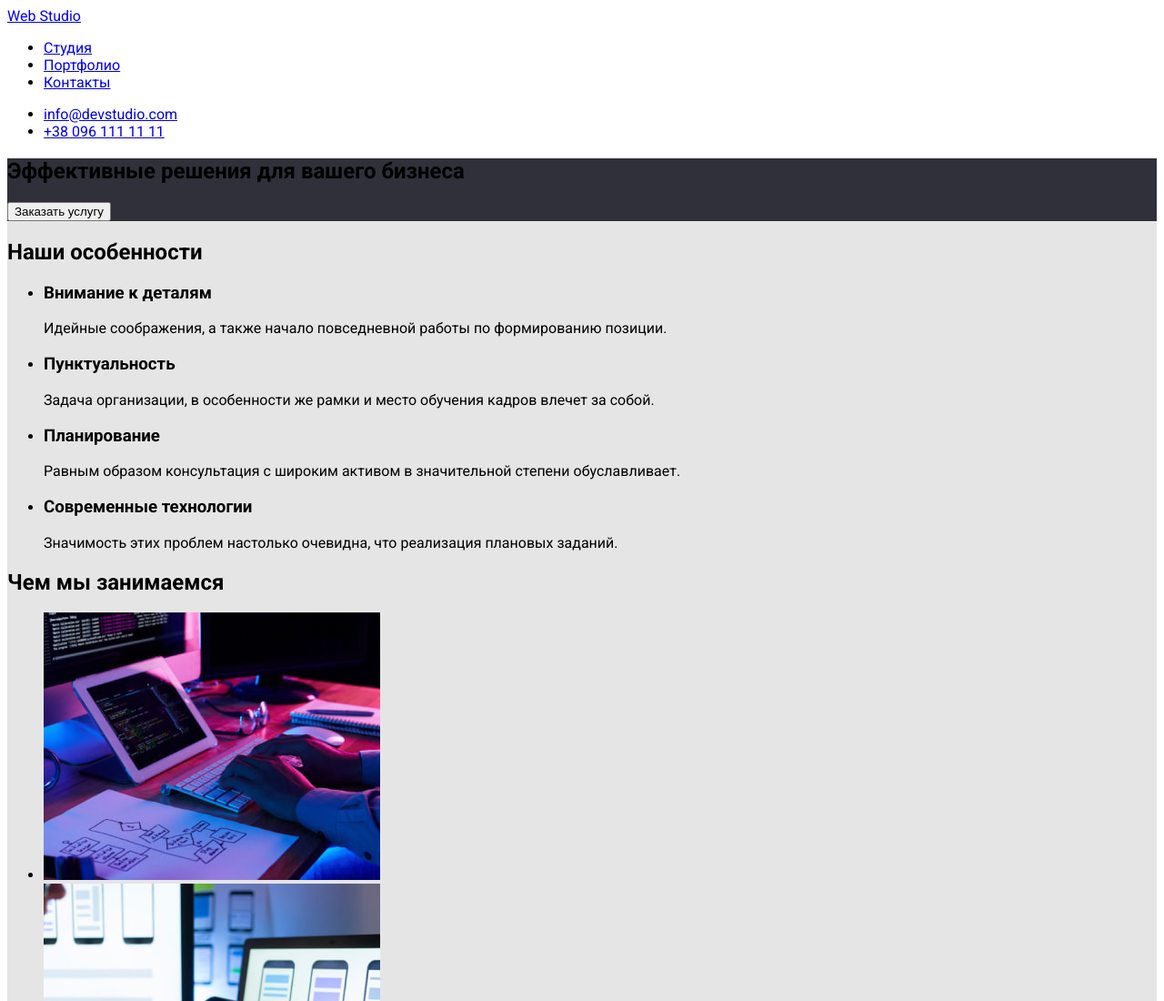
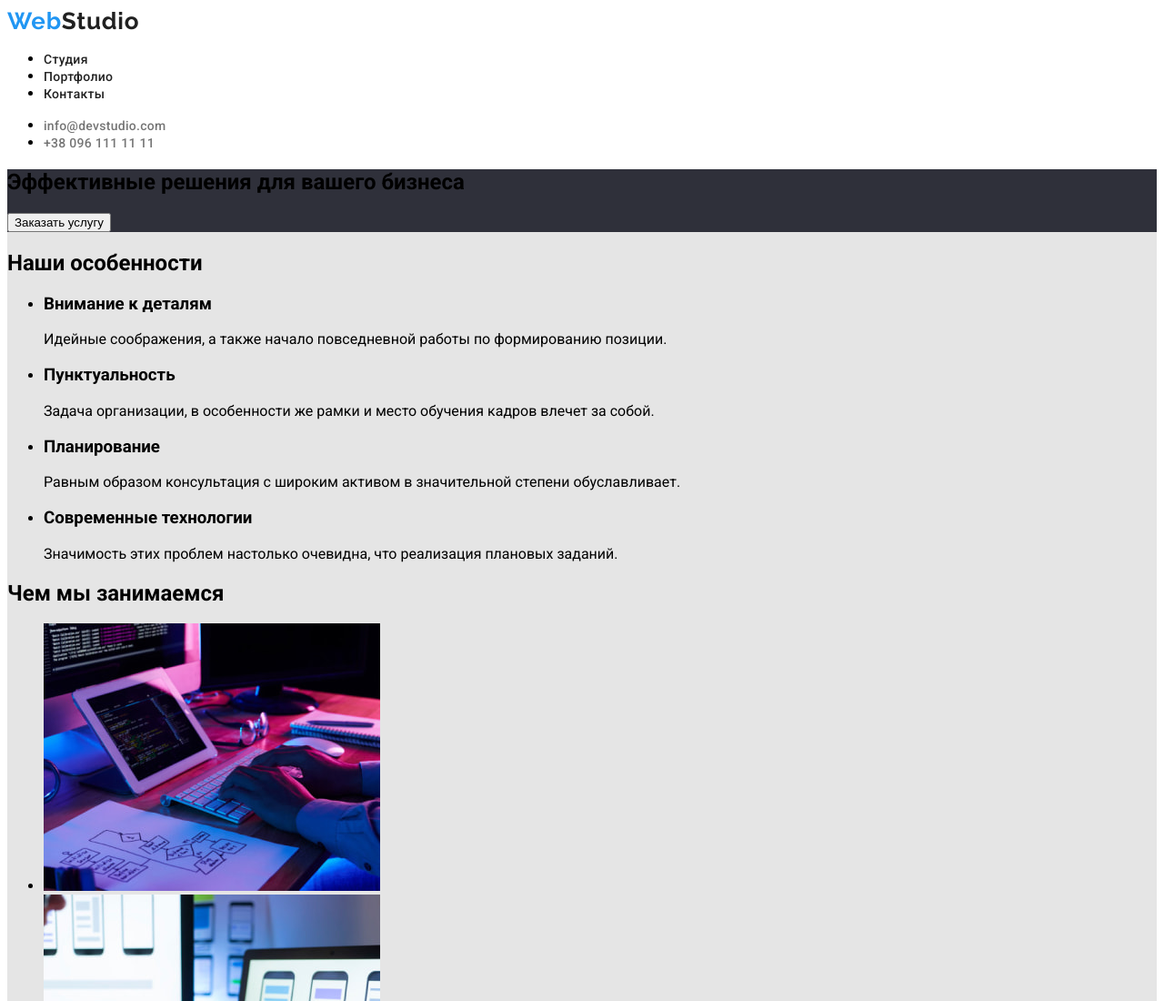
Before and after one commit to RuslanNegoda1989Arjuna/goit-markup-hw-02, a plain HTML site: page index.html in a window 1280 px wide. Shown: the top 1100 px of the page at 91% size. Drawn offline with Linux system fonts and the light colour scheme.

Commit message:
4 commit

```diff
--- a/css/styles.css
+++ b/css/styles.css
@@ -2,18 +2,50 @@ body {
   font-family: 'Roboto', sans-serif;
 }
 .page-header {
-  background: #ffffff;
+  background-color: #ffffff;
 }
+.logo {
+  font-family: 'Raleway';
+  font-style: normal;
+  font-weight: 700;
+  font-size: 26px;
+  line-height: 31px;
+  /* identical to box height */
 
+  letter-spacing: 0.03em;
+  text-decoration: none;
+  color: #212121;
+}
+.web {
+  color: #2196f3;
+}
+.link {
+  font-style: normal;
+  font-weight: 500;
+  font-size: 14px;
+  line-height: 16px;
+  letter-spacing: 0.02em;
+  color: #212121;
+  text-decoration: none;
+}
+.link:hover {
+  color: #2196f3;
+}
+.contact .link {
+  color: #757575;
+}
+.contact .link:hover {
+  color: #2196f3;
+}
 .main {
-  background: #e5e5e5;
+  background-color: #e5e5e5;
 }
 .hero {
-  background: #2f303a;
+  background-color: #2f303a;
 }
 .team {
-  background: #f5f4fa;
+  background-color: #f5f4fa;
 }
 .footer {
-  background: #2f303a;
+  background-color: #2f303a;
 }
--- a/index.html
+++ b/index.html
@@ -17,26 +17,28 @@
   </head>
   <body>
     <header class="page-header">
-      <a href="./" aria-label="Логотип сайта Web Studio" class="logo">Web Studio</a>
+      <a href="./" aria-label="Логотип сайта Web Studio" class="logo"
+        ><span class="web">Web</span>Studio</a
+      >
       <nav class="nav">
         <ul class="site-nav">
           <li>
-            <a href="./index.html">Студия</a>
+            <a class="link" href="./index.html">Студия</a>
           </li>
           <li>
-            <a href="./portfolio.html">Портфолио</a>
+            <a class="link" href="./portfolio.html">Портфолио</a>
           </li>
           <li>
-            <a href="#">Контакты</a>
+            <a class="link" href="#">Контакты</a>
           </li>
         </ul>
       </nav>
-      <ul class="contact-list">
+      <ul class="contact">
         <li>
-          <a href="mailto:info@devstudio.com">info@devstudio.com</a>
+          <a class="link" href="mailto:info@devstudio.com">info@devstudio.com</a>
         </li>
         <li>
-          <a href="tel:380961111111:">+38 096 111 11 11</a>
+          <a class="link" href="tel:380961111111:">+38 096 111 11 11</a>
         </li>
       </ul>
     </header>
```
Also changed, not shown: portfolio.html (+9 -7 lines).
